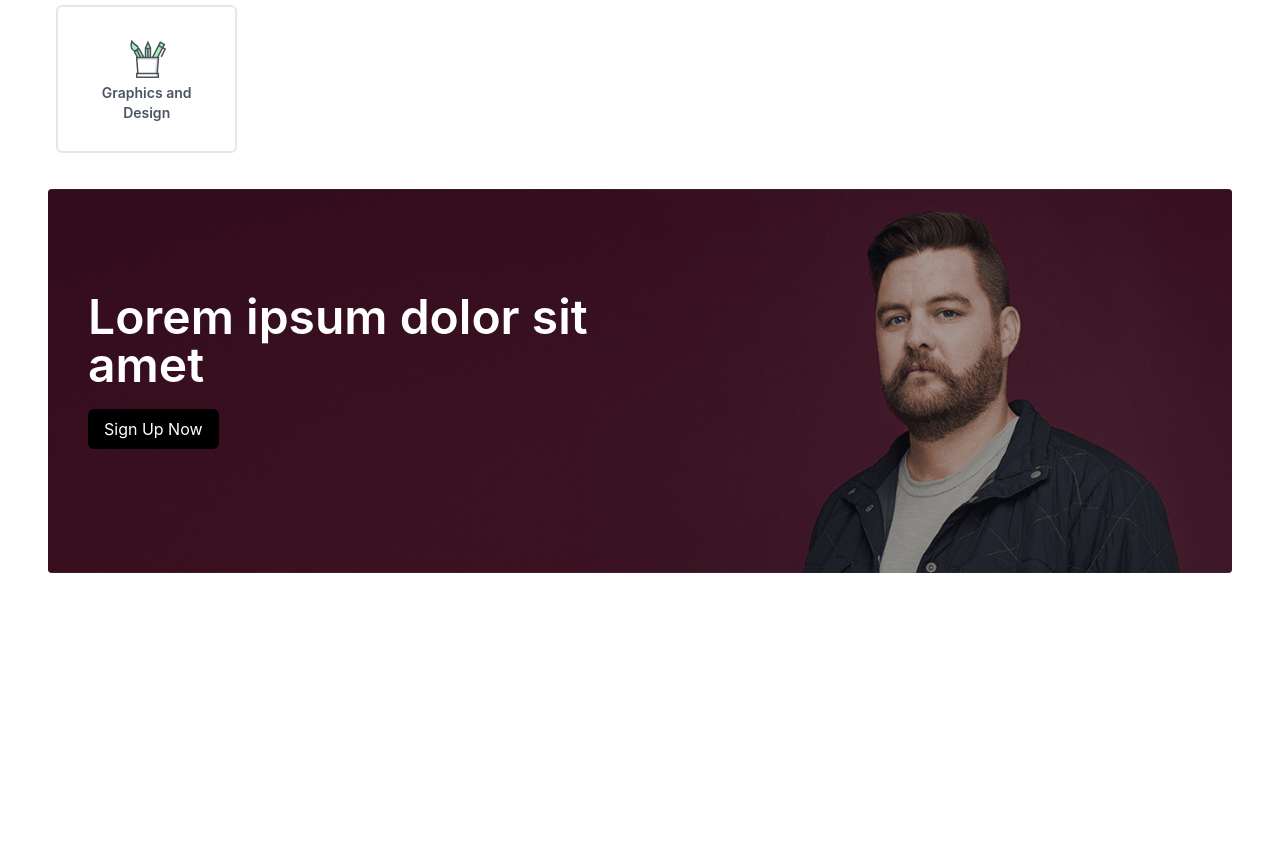
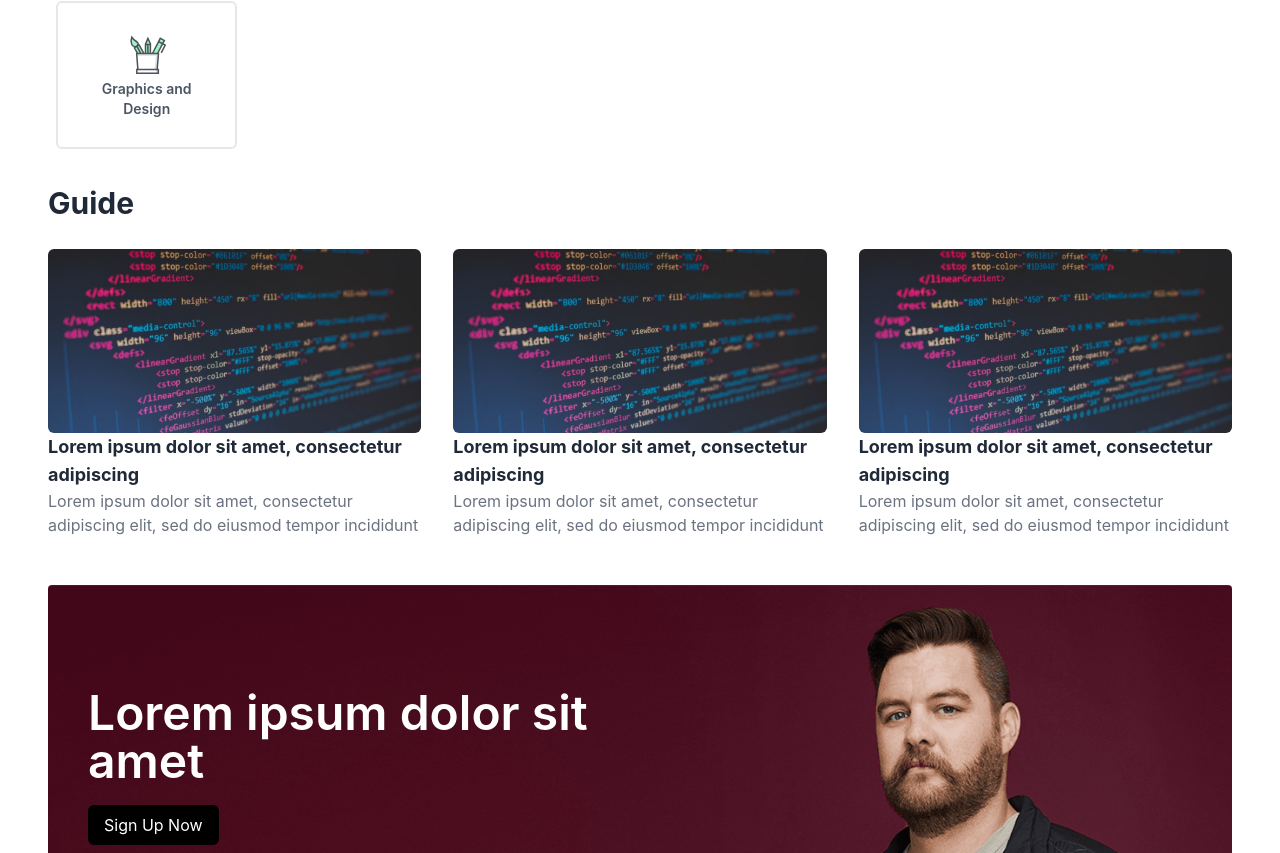
Before and after one commit to Olatokumbo/Cloak.io, a Next.js app: page / in a window 1280 px wide. Shown: the part 907-1760 px from the top of the page. Before the commit the page ends 1520 px from the top, so only its background shows below. Built offline with nearby package versions, Linux system fonts and the light colour scheme.

Commit message:
Designed the Guides Section

```diff
--- /dev/null
+++ b/components/InfoCard.js
@@ -0,0 +1,25 @@
+import Image from "next/image";
+const InfoCard = () => {
+  return (
+    <div className="flex flex-col h- h-72">
+      <div className="flex-1 relative -z-1">
+        <Image
+          src="/code.jpg"
+          className="object-cover rounded-md"
+          layout="fill"
+        />
+      </div>
+      <div className="">
+        <h1 className="text-lg font-bold text-gray-800">
+          Lorem ipsum dolor sit amet, consectetur adipiscing
+        </h1>
+        <h5 className="text-gray-500">
+          Lorem ipsum dolor sit amet, consectetur adipiscing elit, sed do eiusmod
+          tempor incididunt
+        </h5>
+      </div>
+    </div>
+  );
+};
+
+export default InfoCard;
--- a/components/Navbar.js
+++ b/components/Navbar.js
@@ -7,9 +7,11 @@ const Navbar = () => {
       <div className="flex w-full justify-between items-center">
         <div className="flex items-start flex-col sm:flex-row sm:items-center w-full">
           <div className="flex items-center justify-between w-full sm:w-auto md:w-auto">
-            <h1 className="text-2xl font-light hover: cursor-pointer mr-5">
-              cloak.io
-            </h1>
+            <Link href="/">
+              <h1 className="text-2xl font-light hover: cursor-pointer mr-5">
+                cloak.io
+              </h1>
+            </Link>
             <svg
               xmlns="http://www.w3.org/2000/svg"
               className="h-6 w-6 lg:hidden md:hidden sm:hidden cursor-pointer block"
--- a/pages/index.js
+++ b/pages/index.js
@@ -4,6 +4,7 @@ import ReactTypingEffect from "react-typing-effect";
 import Image from "next/image";
 import Explore from "../sections/Explore";
 import SignupBanner from "../sections/SignupBanner";
+import Guides from "../sections/Guides";
 
 export default function Home() {
   return (
@@ -61,6 +62,7 @@ export default function Home() {
           </div>
         </div>
         <Explore />
+        <Guides />
         <SignupBanner />
       </main>
     </div>
--- a/pages/search/index.js
+++ b/pages/search/index.js
@@ -9,7 +9,7 @@ const Search = () => {
         <div className="p-5">
           <h1 className="text-3xl font-semibold">Results for "Web Developer"</h1>
         </div>
-        <div className="mb-5 w-full px-2 grid gap-x-2 gap-y-4 grid-cols-1 sm:grid-cols-2 md:grid-cols-3 lg:grid-cols-4 xl:grid-cols-5 2xl:grid-cols-5">
+        <div className="mb-5 w-full px-2 grid gap-x-2 grid-cols-1 sm:grid-cols-2 md:grid-cols-3 lg:grid-cols-4 xl:grid-cols-5 2xl:grid-cols-5">
           <Link href="/search/12"><a><ProfileCard /></a></Link>
           <Link href="/search/12"><a><ProfileCard /></a></Link>
           <Link href="/search/12"><a><ProfileCard /></a></Link>
--- a/sections/Explore.js
+++ b/sections/Explore.js
@@ -2,7 +2,7 @@ import ExploreTile from "../components/ExploreTile";
 const Explore = () => {
   return (
     <div className="w-full mt-28">
-      <h1 className="text-4xl font-bold text-gray-800">Explore</h1>
+      <h1 className="text-3xl font-bold text-gray-800">Explore</h1>
       <div className="my-4 grid grid-cols-2 sm:grid-cols-3 md:grid-cols-4 lg:grid-cols-5 xl:grid-cols-6 w-full">
         <ExploreTile src="/design.svg" title="Graphics and Design" />
         <ExploreTile src="/design.svg" title="Graphics and Design" />
--- /dev/null
+++ b/sections/Guides.js
@@ -0,0 +1,15 @@
+import InfoCard from "../components/InfoCard";
+const Guides = () => {
+  return (
+    <div>
+      <h1 className="text-3xl font-bold text-gray-800">Guide</h1>
+      <div className="py-7 mb-5 w-full grid gap-x-8 gap-y-4 grid-cols-1 sm:grid-cols-2 md:grid-cols-3">
+        <InfoCard />
+        <InfoCard />
+        <InfoCard />
+      </div>
+    </div>
+  );
+};
+
+export default Guides
--- a/sections/SignupBanner.js
+++ b/sections/SignupBanner.js
@@ -1,7 +1,7 @@
 const SignupBanner = () => {
   return (
     <div className="w-full relative overflow-hidden">
-      <div className="bg-gray-900 opacity-30 absolute left-0 right-0 top-0 bottom-0 rounded"></div>
+      <div className="opacity-30 absolute left-0 right-0 top-0 bottom-0 rounded"></div>
       <div className="absolute p-10 flex h-full w-full">
         <div className="flex-1 flex flex-col justify-center items-start">
           <h1 className="text-white text-5xl font-semibold">
```
